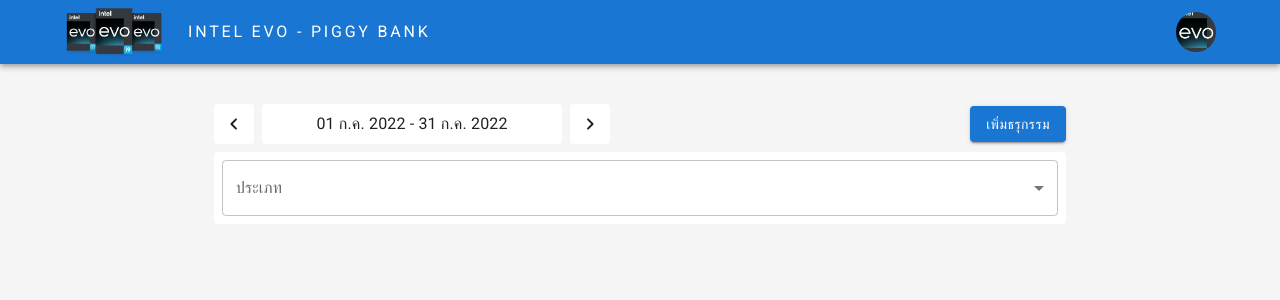
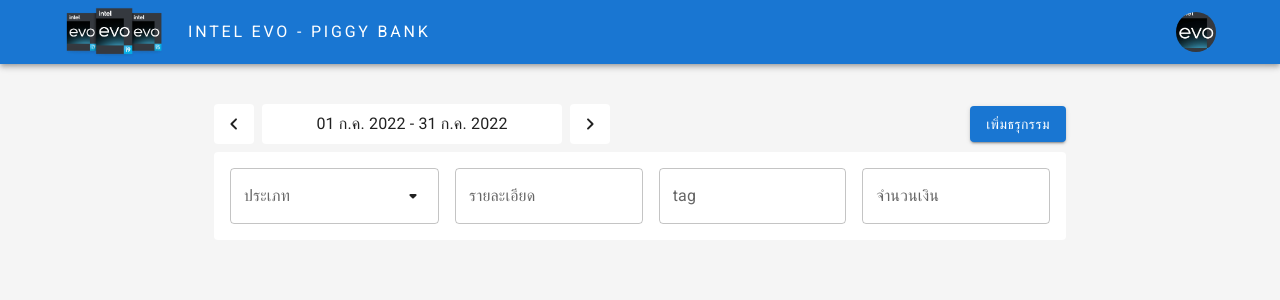
Before and after one commit to jsritawan/piggy-bank-intel-evo, a React (Create React App) app: page / in a window 1280 px wide. Shown: the top 300 px of the page. Built offline with nearby package versions, Linux system fonts and the light colour scheme.

Commit message:
update create txn comp

```diff
--- a/src/components/AddTransaction/AddTransactionContainer.tsx
+++ b/src/components/AddTransaction/AddTransactionContainer.tsx
@@ -1,15 +1,6 @@
-import {
-  Box,
-  Stack,
-  TextField,
-  MenuItem,
-  Select,
-  Button,
-  Avatar,
-  FormControl,
-  InputLabel,
-} from "@mui/material";
-import React, { useEffect, useState } from "react";
+import { ArrowDropDownRounded, ArrowDropUpRounded } from "@mui/icons-material";
+import { Box, Stack, TextField, MenuItem, Button, Menu } from "@mui/material";
+import { useState } from "react";
 
 type TransactionType = "INCOME" | "EXPENSE";
 type TransactionCategory = {
@@ -19,14 +10,14 @@
   color: string;
 };
 
-const paletteColors = [
-  "#4BBEEA",
-  "#ba68c8",
-  "#ef5350",
-  "#ff9800",
-  "#4caf50",
-  "#35393E",
-];
+// const paletteColors = [
+//   "#4BBEEA",
+//   "#ba68c8",
+//   "#ef5350",
+//   "#ff9800",
+//   "#4caf50",
+//   "#35393E",
+// ];
 
 const AddTransactionContainer = () => {
   const [selectedType, setSelectedType] = useState<TransactionCategory>();
@@ -38,27 +29,39 @@
     { id: "4", type: "EXPENSE", name: "transport", color: "#35393E" },
   ]);
 
-  useEffect(() => {
-    setSelectedType(undefined);
-  }, [txnType]);
+  const [anchorEl, setAnchorEl] = useState<HTMLElement>();
 
   return (
-    <Box sx={{ borderRadius: 1, bgcolor: "#fff", p: 1 }}>
-      <Stack direction="row">
-        {/* <TextField value={selectedType?.name || ""} /> */}
-        <FormControl fullWidth>
-          <InputLabel id="select-type-label">ประเภท</InputLabel>
-          <Select
+    <Box sx={{ borderRadius: 1, bgcolor: "#fff", p: 2 }}>
+      <Stack direction="row" spacing={2}>
+        <TextField
           label="ประเภท"
-            value={selectedType?.id || ""}
-            renderValue={() => {
-              if (selectedType) {
-                return <span>{selectedType.name}</span>;
-              }
+          value={selectedType?.name || ""}
+          onClick={(e) => {
+            setAnchorEl(e.currentTarget);
           }}
-            onChange={(evt) =>
-              setSelectedType(typeList.find((t) => t.id === evt.target.value))
-            }
+          InputProps={{
+            readOnly: true,
+            endAdornment: anchorEl ? (
+              <ArrowDropUpRounded />
+            ) : (
+              <ArrowDropDownRounded />
+            ),
+          }}
+        />
+        <TextField label="รายละเอียด" />
+        <TextField label="tag" />
+        <TextField label="จำนวนเงิน" />
+      </Stack>
+      <Menu
+        anchorEl={anchorEl}
+        open={Boolean(anchorEl)}
+        onClose={() => setAnchorEl(undefined)}
+        PaperProps={{
+          sx: {
+            minWidth: "280px",
+          },
+        }}
       >
         <Stack direction="row" spacing={1} p={1}>
           <Button
@@ -84,7 +87,14 @@
         {typeList
           .filter((t) => t.type === txnType)
           .map((t) => (
-                <MenuItem key={t.id} value={t.id}>
+            <MenuItem
+              key={t.id}
+              value={t.id}
+              onClick={() => {
+                setSelectedType(t);
+                setAnchorEl(undefined);
+              }}
+            >
               <Box
                 sx={{
                   height: "24px",
@@ -97,9 +107,7 @@
               {t.name}
             </MenuItem>
           ))}
-          </Select>
-        </FormControl>
-      </Stack>
+      </Menu>
     </Box>
   );
 };
```
Lines whose indentation alone changed are shown as unchanged.
